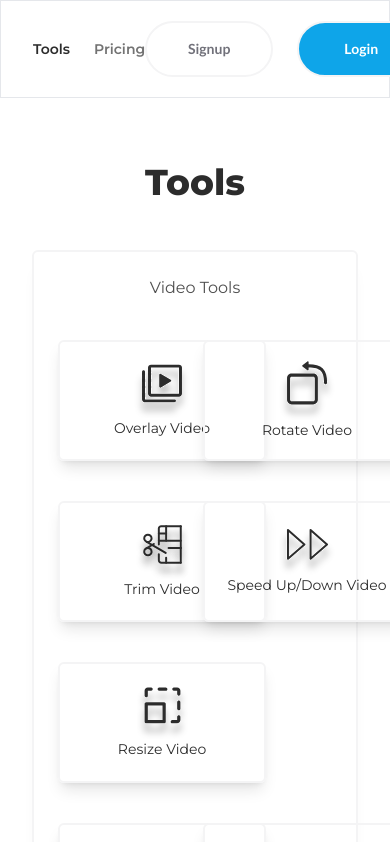
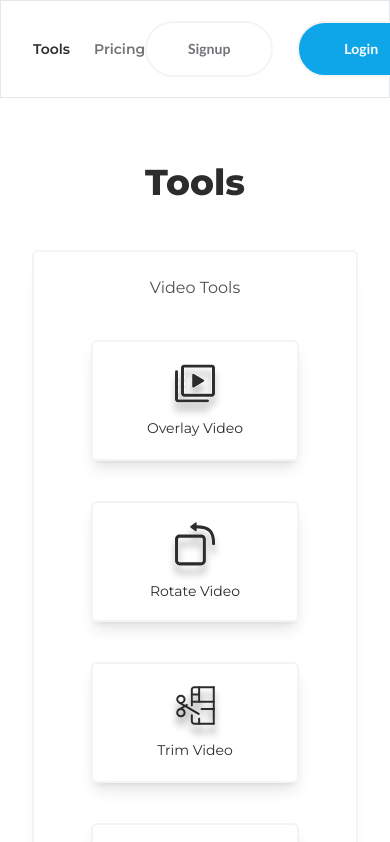
Before and after one commit to Gelodev04/editkits-v2, a Next.js app: page /tools in a window 390 px wide. Shown: the top 842 px of the page. Built offline with nearby package versions, Linux system fonts and the light colour scheme.

Commit message:
fix: card width improved (#39)

```diff
--- a/components/ToolsList/index.tsx
+++ b/components/ToolsList/index.tsx
@@ -1,16 +1,27 @@
 import {videoTools} from "@/lib/constants";
 import ToolCard from "../cards/ToolCard/index";
 
-export default function ToolsList({tools}: {tools?: boolean}) {
+export default function ToolsList() {
   return (
-    <div className="place-items-center">
-      <div className={`place items-center grid grid-cols-2 md:grid-cols-3 lg:grid-cols-5 gap-y-10 gap-x-4 py-10 px-6 w-full`}>
+    <>
+      <div className="sm:block xl:hidden place-items-center">
+        <div className={`place-items-center grid grid-cols-1 sm:grid-cols-2 md:grid-cols-3 lg:grid-cols-4 xl:grid-cols-5 gap-y-10 gap-x-6 py-10 px-6 w-full`}>
+          {videoTools.map((tool) => (
+            <ToolCard
+              key={tool.name}
+              name={tool.name}
+              icon={tool?.icon}
+            />
+          ))}
+        </div>
+      </div>
+      <div className="sm:hidden xl:block place-items-center">
+        <div className={`place-items-center grid grid-cols-2 md:grid-cols-3 lg:grid-cols-4 xl:grid-cols-5 gap-y-10 gap-x-6 py-10 px-6 w-full`}>
           {videoTools.slice(0, 5).map((tool) => (
             <ToolCard
               key={tool.name}
               name={tool.name}
               icon={tool?.icon}
-            tools
             />
           ))}
         </div>
@@ -20,10 +31,10 @@ export default function ToolsList({tools}: {tools?: boolean}) {
               key={tool.name}
               name={tool.name}
               icon={tool?.icon}
-            tools
             />
           ))}
         </div>
       </div>
+    </>
   )
 }
--- a/components/cards/ToolCard/index.tsx
+++ b/components/cards/ToolCard/index.tsx
@@ -8,9 +8,9 @@ type ToolCardProps = {
     tools?: boolean;
 }
 
-export default function ToolCard({name, icon, tools}: ToolCardProps) {
+export default function ToolCard({name, icon}: ToolCardProps) {
     return (
-        <div className={`w-[208px] h-[121px] lg:w-[180px] px-4 flex flex-col sm:gap-y-4 2xl:gap-y-0 items-center border-solid border-2 border-zinc-100 py-6 rounded rounded-md justify-center shadow-lg cursor-pointer hover:scale-105 hover:bg-sky-100 transition-transform duration-300`}>
+        <div className={`w-[208px] h-[121px] px-4 flex flex-col sm:gap-y-4 2xl:gap-y-0 items-center border-solid border-2 border-zinc-100 py-6 rounded rounded-md justify-center shadow-lg cursor-pointer hover:scale-105 hover:bg-sky-100 transition-transform duration-300`}>
             <Image src={icon} alt={name} />
             <Typography center label={name} variant="p" />
         </div>
```
Lines whose indentation alone changed are shown as unchanged.
